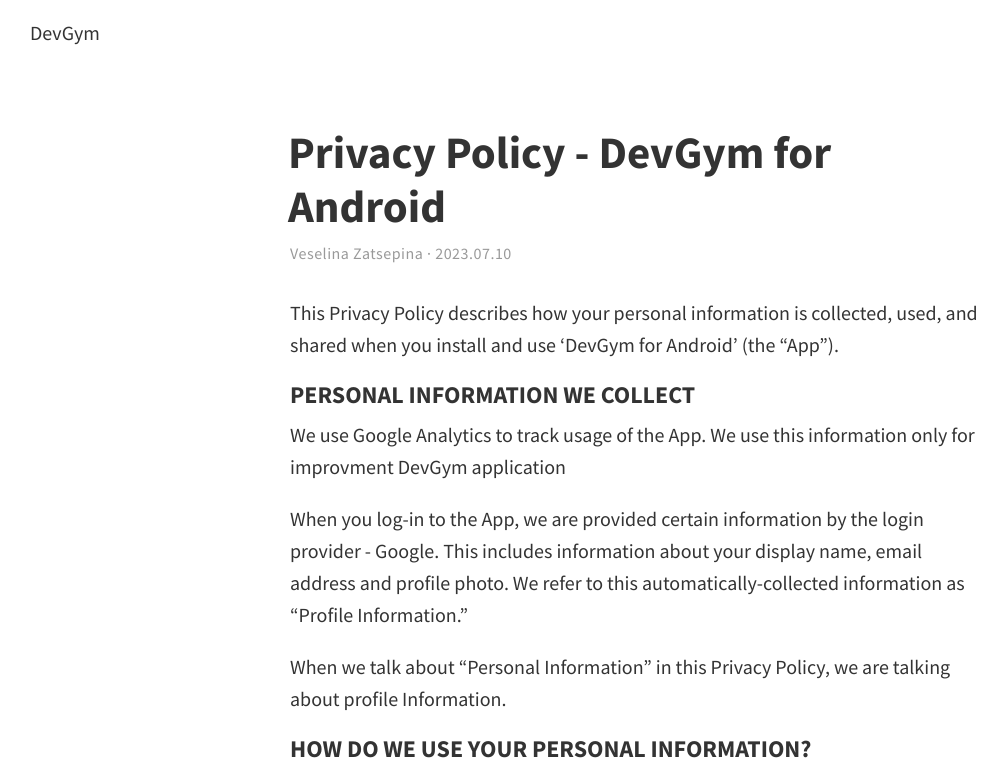
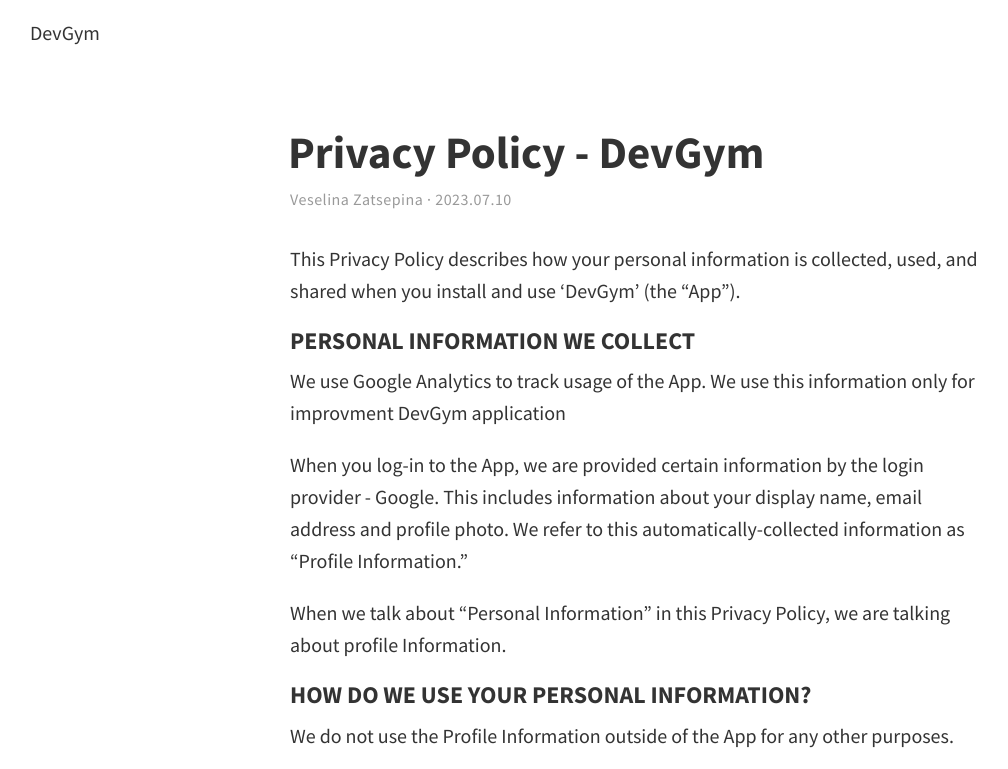
Before and after one commit to VeselinaZatchepina/dev_gym_project, a plain HTML site: page index.html in a window 1280 px wide. Shown: the top 769 px of the page, without its empty margins (0-1008 px from the left). Drawn offline with Linux system fonts and the light colour scheme.

Commit message:
Update index.html

```diff
--- a/index.html
+++ b/index.html
@@ -6,9 +6,9 @@
   <meta http-equiv="X-UA-Compatible" content="IE=edge">
   <meta name="viewport" content="width=device-width, initial-scale=1, shrink-to-fit=no">
 
-  <title>Privacy Policy - DevGym for Android</title>
+  <title>Privacy Policy - DevGym</title>
 
-  <meta name="description" content="This Privacy Policy describes how your personal information is collected, used, and shared when you install and use DevGym for Android">
+  <meta name="description" content="This Privacy Policy describes how your personal information is collected, used, and shared when you install and use DevGym">
   <meta name="author" content="Veselina Zatsepina">
 
   <style>
@@ -630,13 +630,13 @@ pre {
 <article class="post post-view has-icon">
   <header class="post-header">
     <h1 class="post-title">
-        Privacy Policy - DevGym for Android
+        Privacy Policy - DevGym
     </h1>
     <p class="post-meta">Veselina Zatsepina · 2023.07.10</p>
   </header>
   <div class="post-content">
 
-<p>This Privacy Policy describes how your personal information is collected, used, and shared when you install and use &lsquo;DevGym for Android&rsquo; (the “App”).</p>
+<p>This Privacy Policy describes how your personal information is collected, used, and shared when you install and use &lsquo;DevGym&rsquo; (the “App”).</p>
 
 <h4 id="personal-information-we-collect">PERSONAL INFORMATION WE COLLECT</h4>
 
```
